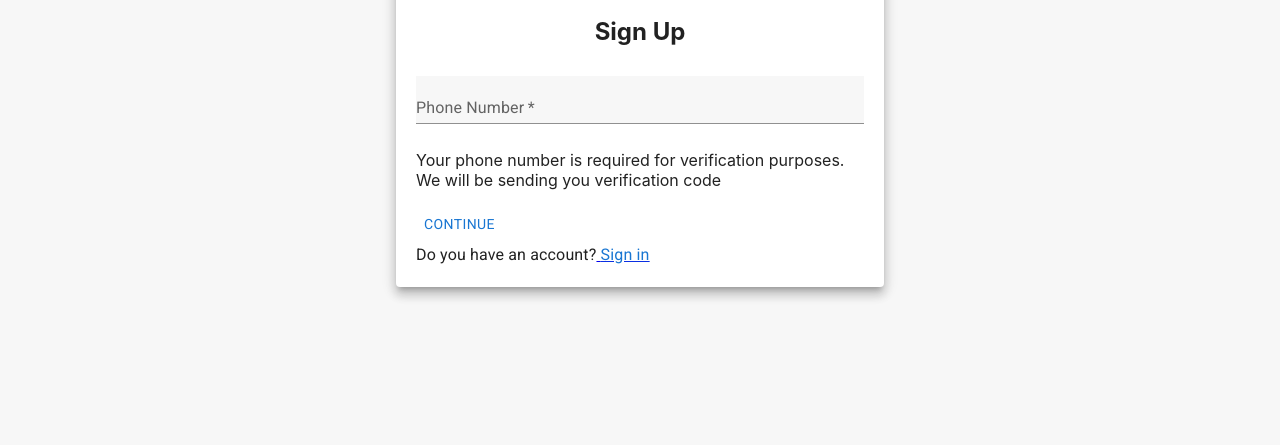
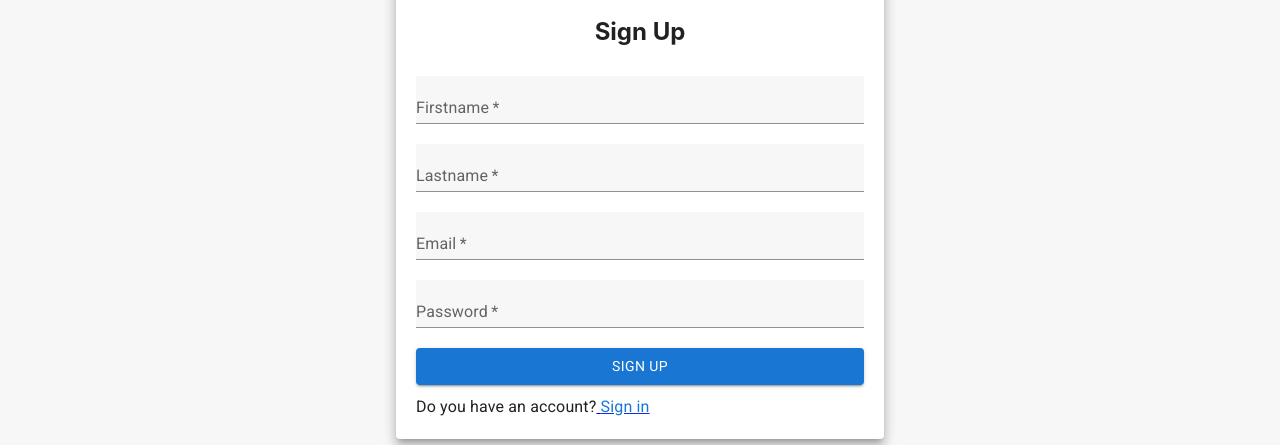
Before and after one commit to Mekdim/PickUpGamesOnDemand, a React (Create React App) app in the folder unicorn-front/: page /signup in a window 1280 px wide. Shown: the part 143-588 px from the top of the page. Built offline with nearby package versions, Linux system fonts and the light colour scheme; no server answers; a web font is replaced by a local one.

Commit message:
verified change

```diff
--- a/unicorn-front/src/components/SignUp.js
+++ b/unicorn-front/src/components/SignUp.js
@@ -193,7 +193,7 @@ function SignUp() {
         <Formik initialValues={{ email: "", password: '', firstname: "", lastname: '' }} onSubmit={submit}>
           {(props) => (
             <Form>
-              {!phoneVerified ? (
+              {phoneVerified ? (
                 <>
                   <Field  as={TextField} label="Phone Number" name="Phone Number" placeholder="Example +251918224567" type="phonenumber" fullWidth required variant="standard" style={{ backgroundColor: "#f7f7f7", marginTop: "10px", marginBottom: "10px" }} onChange={(event) => { setPhoneNumber(event.target.value) }} />
                   <p> Your phone number is required for verification purposes. We will be sending you verification code </p>
```
